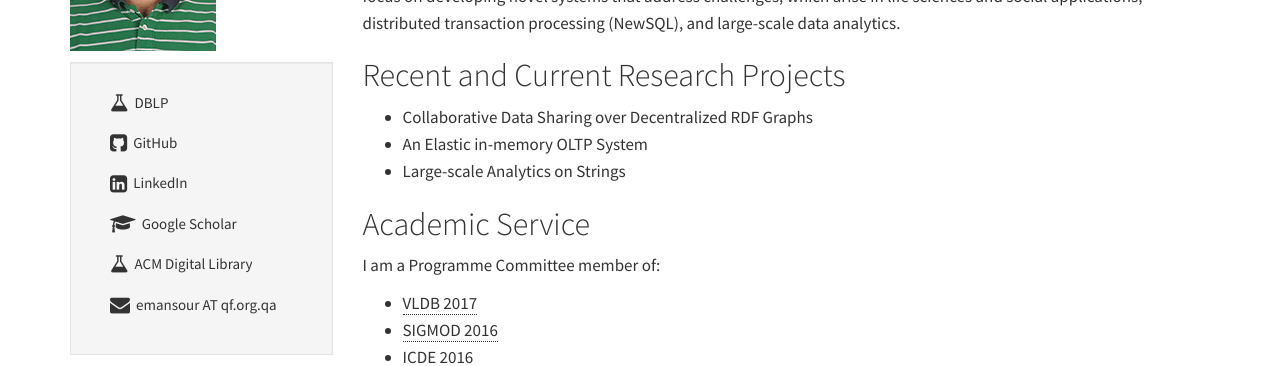
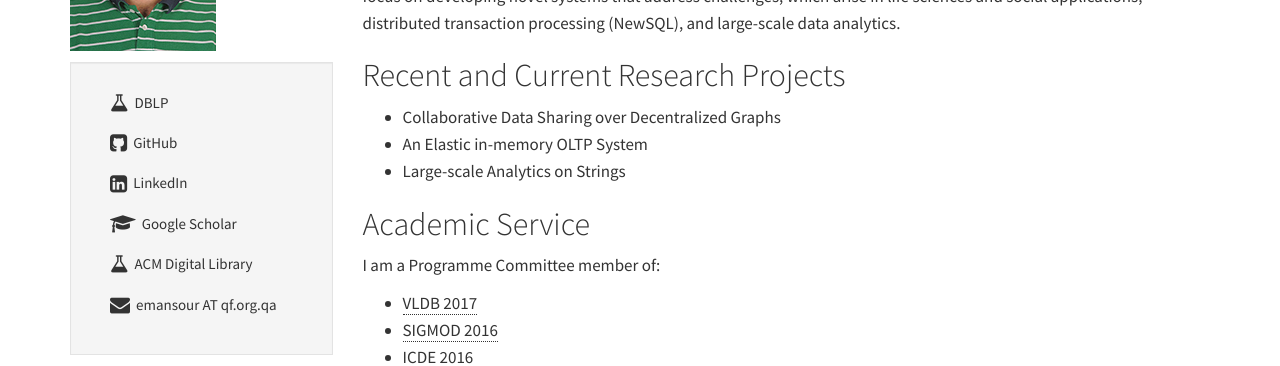
Before and after one commit to mansoure/mansoure.github.io, a Jekyll site: the page built from index.md, in a window 1280 px wide. Shown: the part 216-582 px from the top of the page. Built offline with Jekyll 4.4.1, drawn with Linux system fonts in a browser that asks for light colours.

Commit message:
research projects

```diff
--- a/index.md
+++ b/index.md
@@ -8,7 +8,7 @@ I am a Senior Research Software Engineer at Qatar Computing Research Institute (
 
 ## Recent and Current Research Projects
 
-- Collaborative Data Sharing over Decentralized RDF Graphs
+- Collaborative Data Sharing over Decentralized Graphs
 - An Elastic in-memory OLTP System
 - Large-scale Analytics on Strings
 
```
